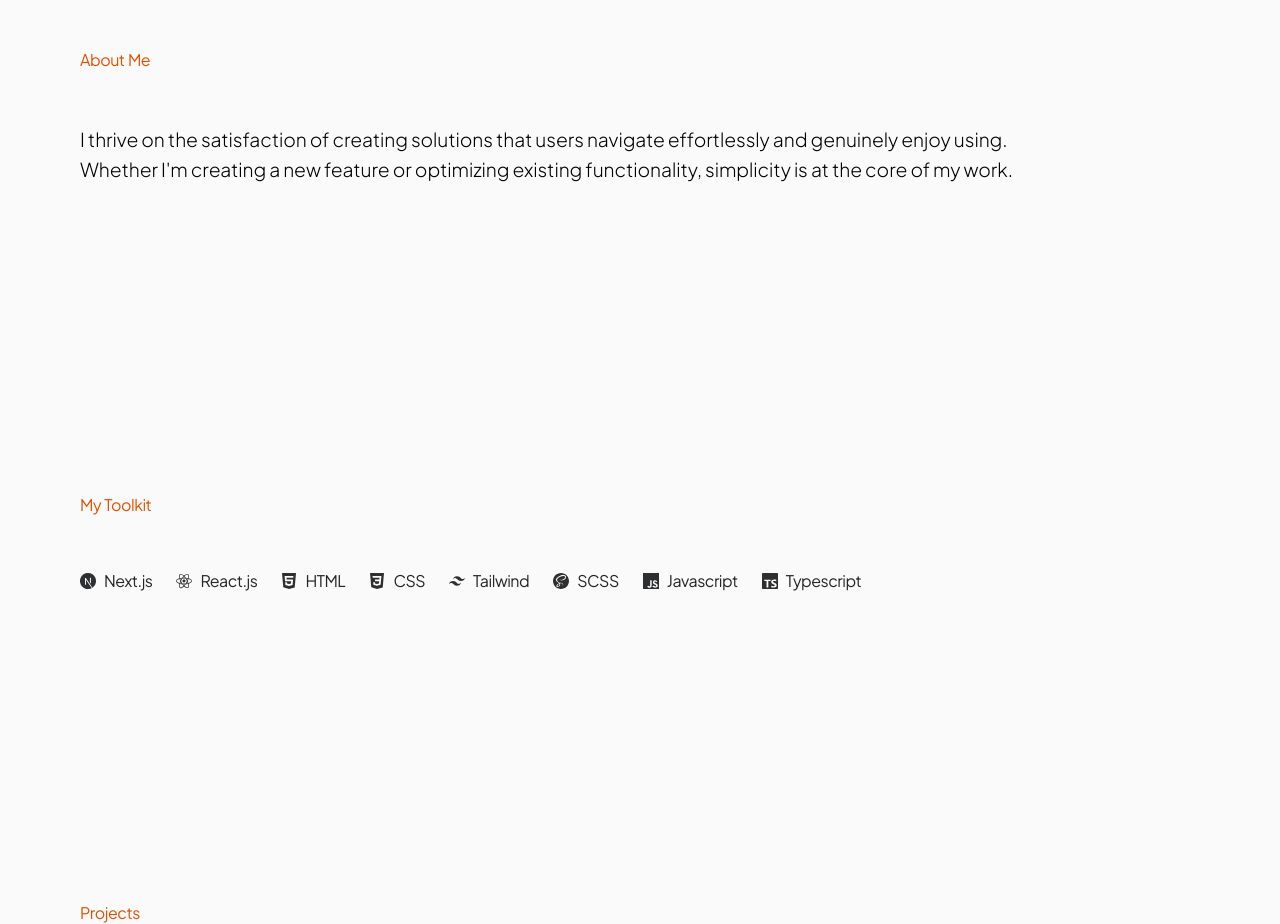
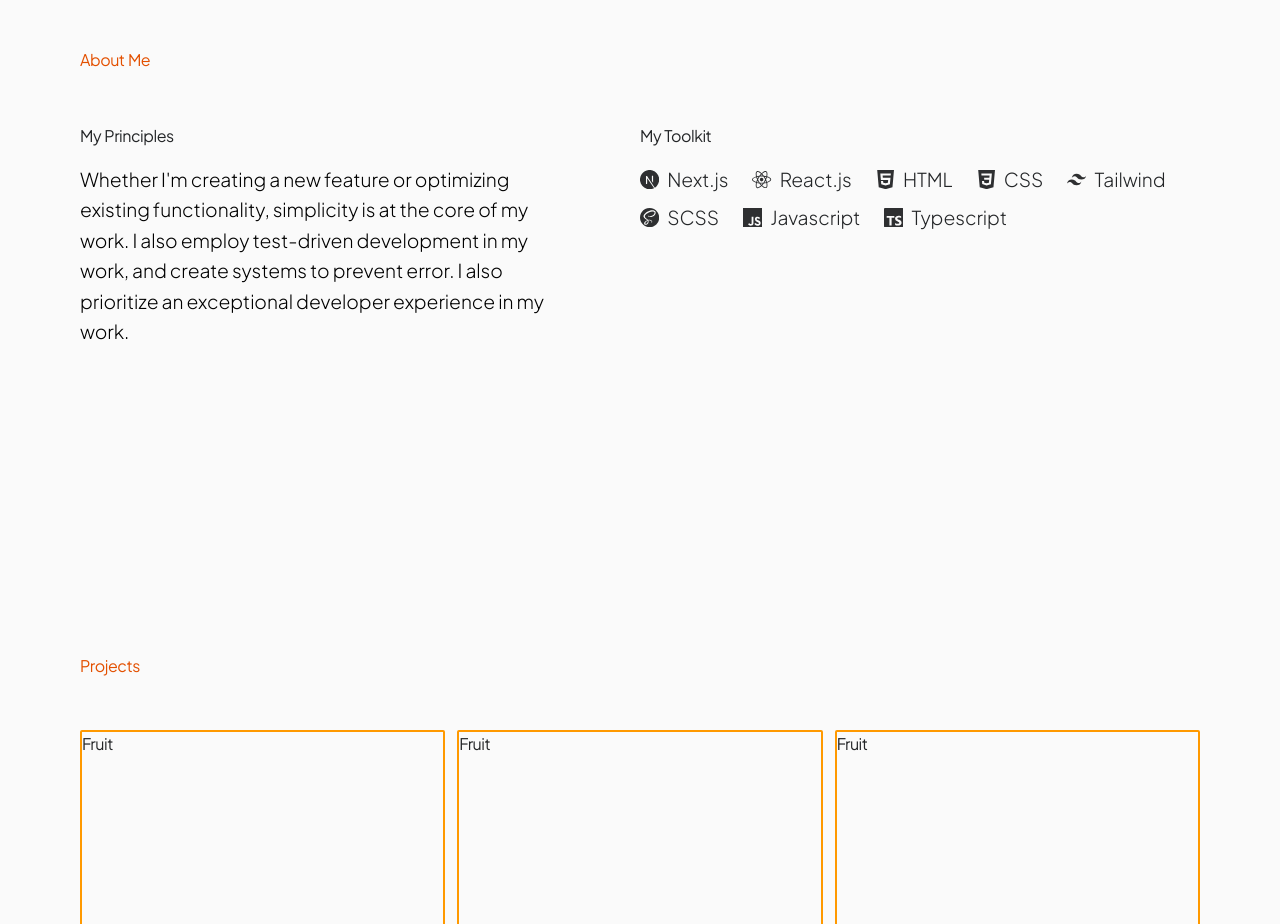
Before and after one commit to rickyxyz/rickyxyz.github.io, a React (Vite) app: page / in a window 1280 px wide. Shown: the part 1060-1984 px from the top of the page. Built offline with nearby package versions, Linux system fonts and the light colour scheme.

Commit message:
feat: update about my style

```diff
--- a/src/App.tsx
+++ b/src/App.tsx
@@ -69,25 +69,31 @@ function App() {
       </section>
       <FadeInSection className="w-full flex flex-col gap-4 md:gap-8 justify-start relative">
         <h2 className="text-dark_orange">About Me</h2>
+        <div className="grid grid-cols-2">
+          <div className="flex flex-col gap-4">
+            <h4>My Principles</h4>
             <p className="md:w-5/6">
-          I thrive on the satisfaction of creating solutions that users navigate
-          effortlessly and genuinely enjoy using. Whether I'm creating a new
-          feature or optimizing existing functionality, simplicity is at the
-          core of my work.
+              Whether I&apos;m creating a new feature or optimizing existing
+              functionality, simplicity is at the core of my work. I also employ
+              test-driven development in my work, and create systems to prevent
+              error. I also prioritize an exceptional developer experience in my
+              work.
             </p>
-      </FadeInSection>
-      <FadeInSection className="min-h w-full flex flex-col gap-4 md:gap-8 justify-start md:w-10/12 relative">
-        <h2 className="text-dark_orange">My Toolkit</h2>
-        <ul className="flex flex-row flex-wrap w-full gap-x-6 gap-y-4">
+          </div>
+          <div className="flex flex-col gap-4">
+            <h4>My Toolkit</h4>
+            <ul className="flex flex-row flex-wrap w-full gap-x-6 gap-y-2">
               {skills.map((skill) => (
                 <li key={`skill-${skill.name}`}>
-              <h6 className="flex flex-row items-center gap-2 text-almost_black">
+                  <p className="flex flex-row items-center gap-2 text-almost_black">
                     <span className="text-darker_black">{skill.icon}</span>
                     {skill.name}
-              </h6>
+                  </p>
                 </li>
               ))}
             </ul>
+          </div>
+        </div>
       </FadeInSection>
       <FadeInSection className="md:col-span-2 w-full flex flex-col gap-4 md:gap-8">
         <h2 className="text-dark_orange">Projects</h2>
```
Lines whose indentation alone changed are shown as unchanged.
